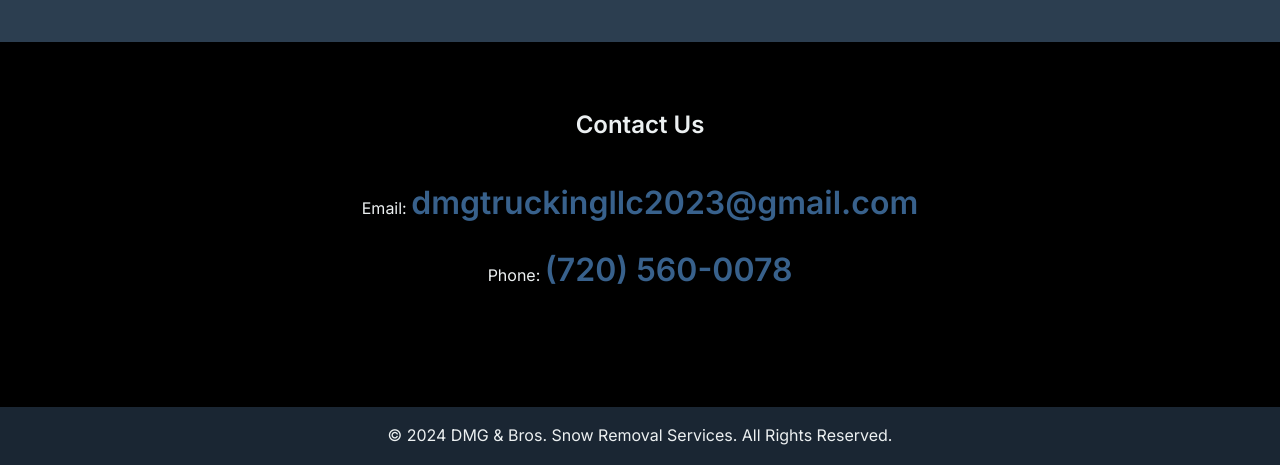
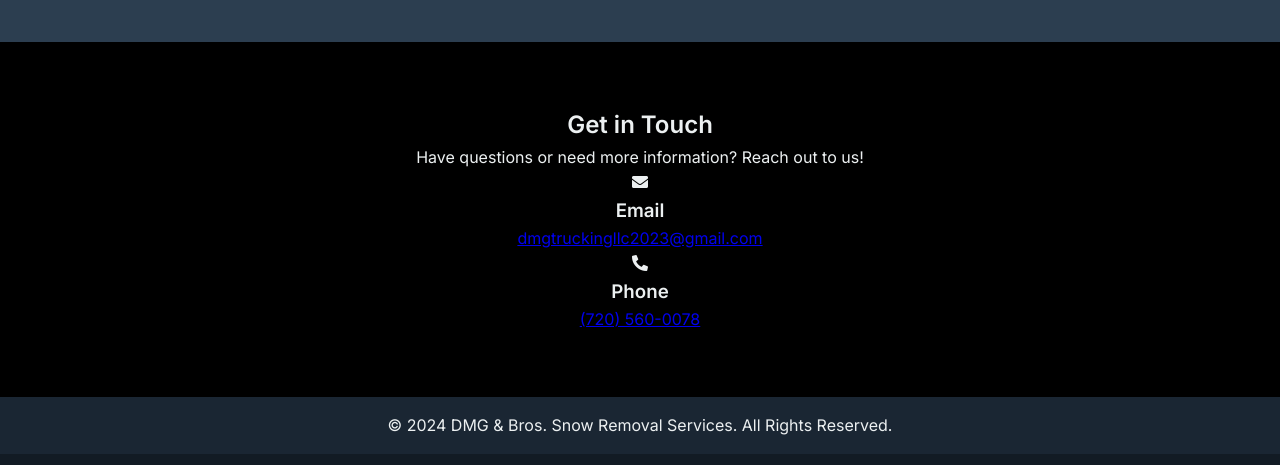
Before and after one commit to sigurvegaris/DMG, a plain HTML site: page index.html in a window 1280 px wide. Shown: the part 2190-2655 px from the top of the page. Drawn offline with nearby package versions, Linux system fonts and the light colour scheme; files whose address does not match are found by name.

Commit message:
Update index.html

```diff
--- a/index.html
+++ b/index.html
@@ -5,28 +5,32 @@
     <meta name="viewport" content="width=device-width, initial-scale=1.0">
     <meta name="description" content="Professional snow removal services in Colorado. We provide residential and commercial snow clearing, ice control, and winter maintenance solutions across the state.">
     <meta name="keywords" content="snow removal, Colorado, residential snow clearing, commercial snow plowing, ice management">
-
+    <meta name="author" content="DMG & Bros.">
     <title>DMG & Bros. Snow Removal</title>
-
     <link href="https://fonts.googleapis.com/css2?family=Inter:wght@300;400;600&display=swap" rel="stylesheet">
     <link rel="stylesheet" href="style.css">
+    <link rel="stylesheet" href="https://cdnjs.cloudflare.com/ajax/libs/font-awesome/5.15.4/css/all.min.css">
     <link rel="icon" href="images/logo.PNG" type="image/x-icon">
+    <link href="https://cdn.jsdelivr.net/npm/boxicons@2.1.4/css/boxicons.min.css" rel="stylesheet">
+
+
 </head>
 <body>
     <!-- Header -->
     <header class="navbar" role="banner">
         <div class="container">
-            <div class="logo" aria-label="DMG & Bros. Logo">DMG & Bros.</div>
+            <a href="/" class="logo" aria-label="DMG & Bros. Home">DMG & Bros.</a>
+            <i class="bx bx-menu" id="menu-icon"></i> <!-- This is the clickable menu icon -->
             <nav role="navigation">
                 <ul>
-                    <li><a href="#services">Services</a></li>
-                    <li><a href="#testimonials">Testimonials</a></li>
-                    <li><a href="#gallery">Gallery</a></li>
-                    <li><a href="#contact">Contact</a></li>
+                    <li><a href="#services" tabindex="0">Services</a></li>
+                    <li><a href="#testimonials" tabindex="0">Testimonials</a></li>
+                    <li><a href="#gallery" tabindex="0">Gallery</a></li>
+                    <li><a href="#contact" tabindex="0">Contact</a></li>
                 </ul>
             </nav>
             <div class="contact-info">
-                <span>Call: (720) 560-0078</span>
+                <span><a href="tel:+17205600078" class="contact-link">(720) 560-0078</a></span>
             </div>
         </div>
     </header>
@@ -54,6 +58,8 @@
         </div>
     </section>
 
+    <!-- Main Content Wrapper -->
+    <main id="main-content">
         <!-- Services -->
         <section id="services" class="services" aria-labelledby="services-title">
             <div class="container">
@@ -117,13 +123,37 @@
         <!-- Contact Section -->
         <section id="contact" class="contact" aria-labelledby="contact-title">
             <div class="container">
-            <h2 id="contact-title">Contact Us</h2>
-            <div class="contact-info">
-                <p>Email: <a href="mailto:dmgtruckingllc2023@gmail.com">dmgtruckingllc2023@gmail.com</a></p>
-                <p>Phone: <a href="tel:+17205600078">(720) 560-0078</a></p>
+                <h2 id="contact-title" class="section-title">Get in Touch</h2>
+                <p class="section-subtitle">
+                    Have questions or need more information? Reach out to us!
+                </p>
+                <div class="contact-grid">
+                    <div class="contact-item">
+                        <div class="contact-icon-box">
+                            <i class="fas fa-envelope"></i>
+                        </div>
+                        <h3>Email</h3>
+                        <p>
+                            <a href="mailto:dmgtruckingllc2023@gmail.com" class="contact-link">
+                                dmgtruckingllc2023@gmail.com
+                            </a>
+                        </p>
+                    </div>
+                    <div class="contact-item">
+                        <div class="contact-icon-box">
+                            <i class="fas fa-phone-alt"></i>
+                        </div>
+                        <h3>Phone</h3>
+                        <p>
+                            <a href="tel:+17205600078" class="contact-link">
+                                (720) 560-0078
+                            </a>
+                        </p>
+                    </div>
                 </div>
             </div>
         </section>
+    </main>
 
     <!-- Footer -->
     <footer role="contentinfo">
```
Lines whose indentation alone changed are shown as unchanged.
